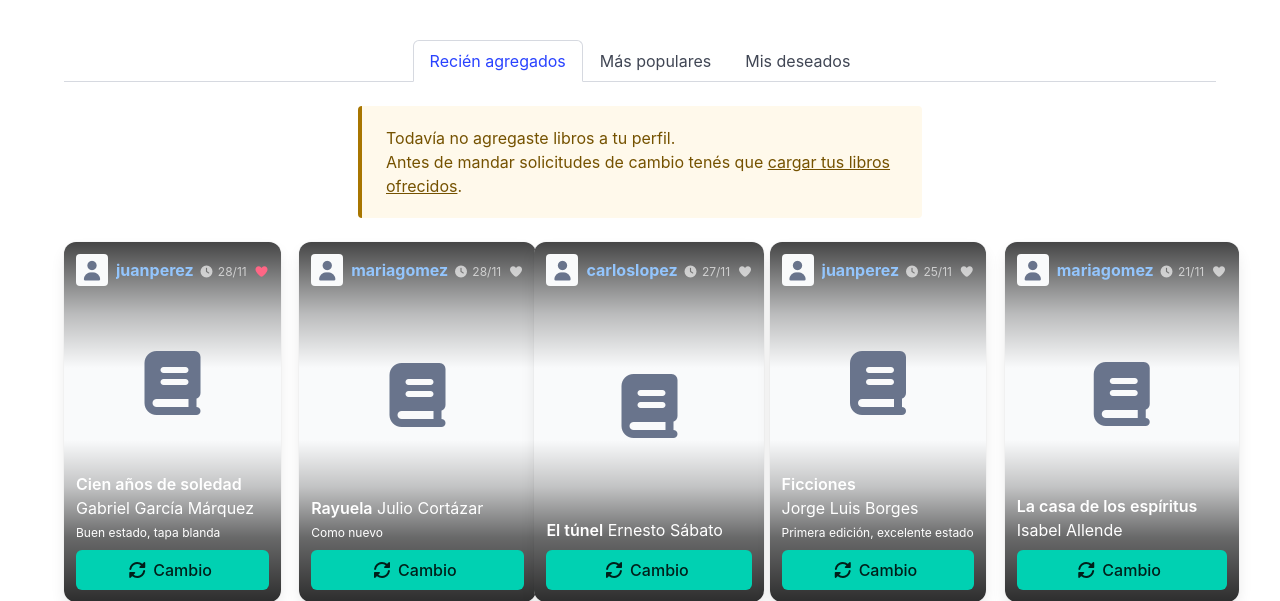
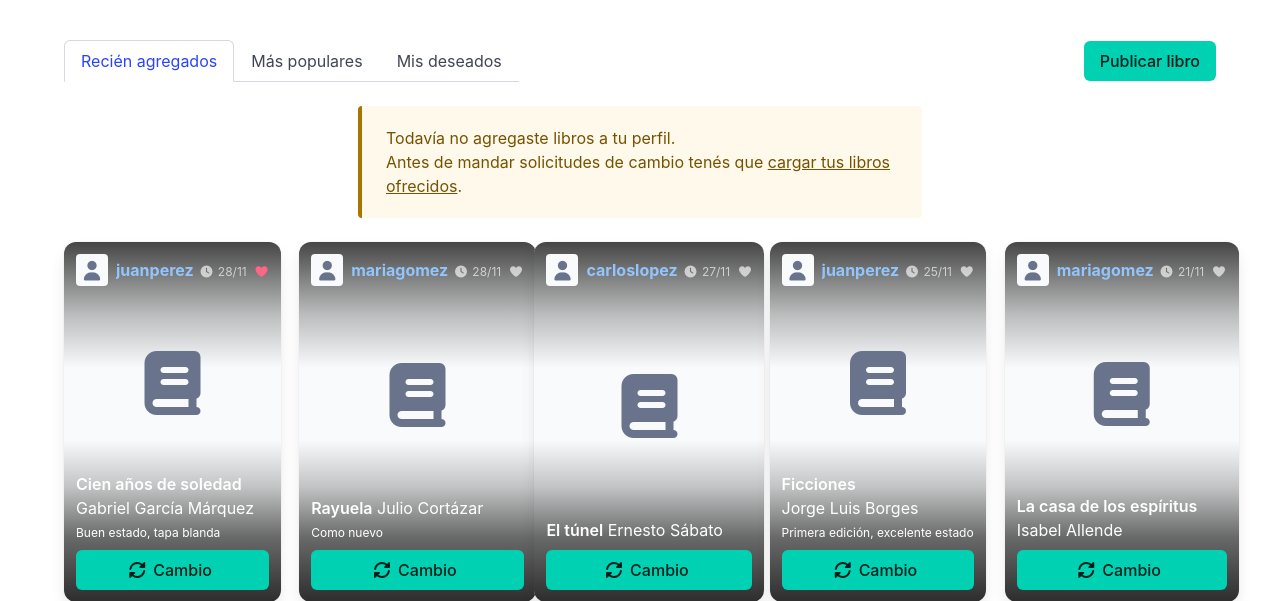
Before and after one commit to facundoolano/giralibros, a Django app: page / in a window 1280 px wide. Shown: the part 60-661 px from the top of the page. Run offline with Django 4.2, Linux system fonts and the light colour scheme; a user stored in the database is signed in; data comes from the database, SQL or seed files in the repository; tables that the repository leaves empty hold one stand-in row (values such as "Sample post"); grey boxes marked "Sample" are stand-in pictures; parts of the project's set-up code (start-up, migrations or seed data) failed here and were passed over; some libraries are stand-ins or nearby versions.

Commit message:
add book button + adjust menu names

```diff
--- a/books/templates/base_logged.html
+++ b/books/templates/base_logged.html
@@ -42,14 +42,14 @@
                             </div>
                         </form>
                     </div>
+                    <a class="navbar-item is-hidden-desktop" href="{% url 'my_offered' %}">
+                        Publicar libro
+                    </a>
                     <a class="navbar-item is-hidden-desktop" href="{% url 'profile' username=request.user.username %}">
-                        Ver mi perfil
-                    </a>
-                    <a class="navbar-item is-hidden-desktop" href="{% url 'my_offered' %}">
-                        Mis libros ofrecidos
+                        Mi perfil
                     </a>
                     <a class="navbar-item is-hidden-desktop" href="{% url 'about' %}">
-                        Acerca de GiraLibros
+                        Contacto
                     </a>
                     <a class="navbar-item is-hidden-desktop" href="{% url 'logout' %}">
                         Cerrar sesión
@@ -68,14 +68,14 @@
                             <span class="has-text-weight-bold">{{ request.user.username }}</span>
                         </a>
                         <div class="navbar-dropdown">
+                            <a class="navbar-item" href="{% url 'my_offered' %}">
+                                Publicar libro
+                            </a>
                             <a class="navbar-item" href="{% url 'profile' username=request.user.username %}">
-                                Ver mi perfil
-                            </a>
-                            <a class="navbar-item" href="{% url 'my_offered' %}">
-                                Mis libros ofrecidos
+                                Mi perfil
                             </a>
                             <a class="navbar-item" href="{% url 'about' %}">
-                                Acerca de GiraLibros
+                                Contacto
                             </a>
                             <hr class="navbar-divider">
                             <a class="navbar-item" href="{% url 'logout' %}">
--- a/books/templates/home.html
+++ b/books/templates/home.html
@@ -22,7 +22,11 @@
 {% endif %}
 
 {% if user.is_authenticated and not request.GET.search %}
-<div class="tabs is-centered is-boxed">
+<div class="block is-hidden-tablet">
+  <a href="{% url 'my_offered' %}" class="button is-primary is-fullwidth">Publicar libro</a>
+</div>
+<div class="is-flex is-justify-content-space-between is-align-items-center mb-5">
+  <div class="tabs is-boxed mb-0">
     <ul>
       <li{% if 'wanted' not in request.GET and 'popular' not in request.GET %} class="is-active"{% endif %}>
         <a href="{% url 'home' %}">
@@ -45,6 +49,8 @@
       </li>
       {% endif %}
     </ul>
+  </div>
+  <a href="{% url 'my_offered' %}" class="button is-primary is-hidden-mobile">Publicar libro</a>
 </div>
 {% endif %}
 
```
Lines whose indentation alone changed are shown as unchanged.
